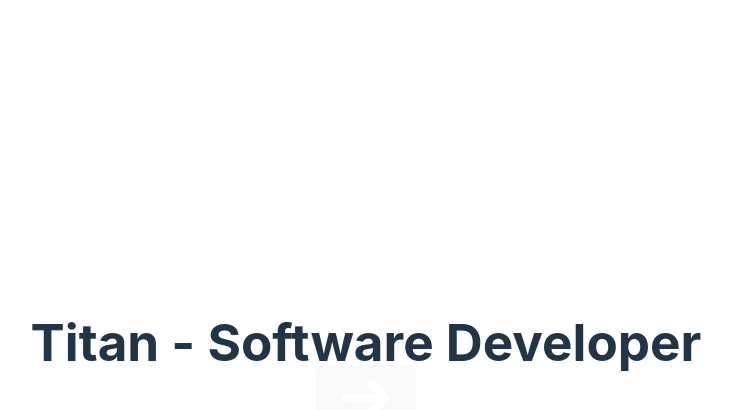
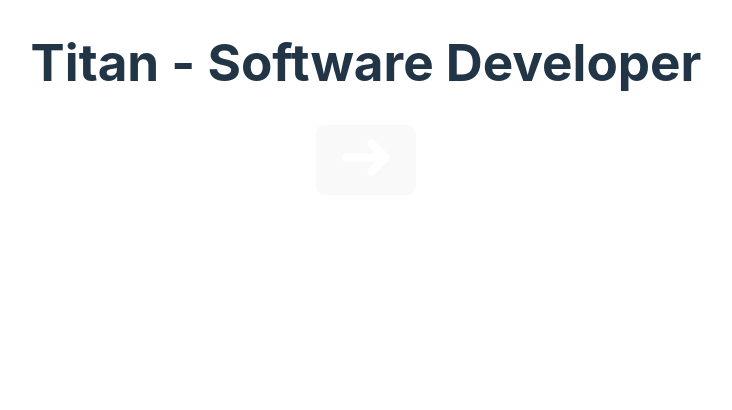
Before and after one commit to untold-titan/untoldtitan-blog, a Svelte app: page / in a window 1280 px wide. Shown: the top 410 px of the page, without its empty margins (274-1006 px from the left). Built offline with nearby package versions, Linux system fonts and the light colour scheme.

Commit message:
Damn, codespaces works better than my own laptop :(

```diff
--- a/src/App.svelte
+++ b/src/App.svelte
@@ -1,54 +1,79 @@
 <script>
+  import { slide, fade } from "svelte/transition";
 
+  let homepage = false;
 </script>
-<div>
+
+{#if homepage != true}
   <div class="title">
-    <h1>Titan - Software Developer</h1>
+    <div>
+      <h1>Titan - Software Developer</h1>
+    </div>
   </div>
-  <button class="arrow-button"><img class="arrow-img" src="/arrow.png" alt="arrow pointing to the right"></button>
-</div>
+  <div class="title">
+    <button
+      out:fade
+      class="arrow-button"
+      on:click={() => {
+        homepage = true;
+      }}
+      ><img
+        class="arrow-img"
+        src="/arrow.png"
+        alt="arrow pointing to the right"
+      /></button
+    >
+  </div>
+{/if}
+{#if homepage}
+  <div in:fade={{ delay: 400 }}>
+    <h1>Homepage</h1>
+  </div>
+{/if}
 
 <style>
-  .title{
-    position: absolute;
-    top:35%;
-    left:0;
-    right:0
+  .title {
+    width: fit-content;
+    margin-left: auto;
+    margin-right: auto;
   }
-  .arrow-img{
+  .arrow-img {
+    position: static;
     width: 50px;
   }
 
-  @keyframes button-hover{
-    from{
-      width:100px;
+  @keyframes button-hover {
+    from {
+      width: 100px;
       height: 70px;
     }
-    to{
-      width:120px;
-      height:90px;
+    to {
+      width: 120px;
+      height: 90px;
     }
   }
-  @keyframes button-hover{
-    from{
-      width:100px;
+  @keyframes button-unhover {
+    to {
+      width: 100px;
       height: 70px;
     }
-    to{
-      width:120px;
-      height:90px;
+    from {
+      width: 120px;
+      height: 90px;
     }
   }
 
-  .arrow-button{
-    width:100px;
-    height:70px;
+  .arrow-button {
+    width: 100px;
+    height: 70px;
+    animation-name: button-unhover;
+    animation-duration: 0.75s;
   }
 
-  .arrow-button:hover{
-    width:120px;
-    height:90px;
+  .arrow-button:hover {
+    width: 120px;
+    height: 90px;
     animation-name: button-hover;
-    animation-duration: .5s;
+    animation-duration: 0.5s;
   }
 </style>
--- a/src/app.css
+++ b/src/app.css
@@ -41,13 +41,10 @@ h1 {
   padding: 2em;
 }
 
-#app {
-  max-width: 1280px;
-  margin: 0 auto;
-  padding: 2rem;
-  text-align: center;
+#app{
+  width: 100%;
+  height: 100vh;
 }
-
 button {
   border-radius: 8px;
   border: 1px solid transparent;
```
